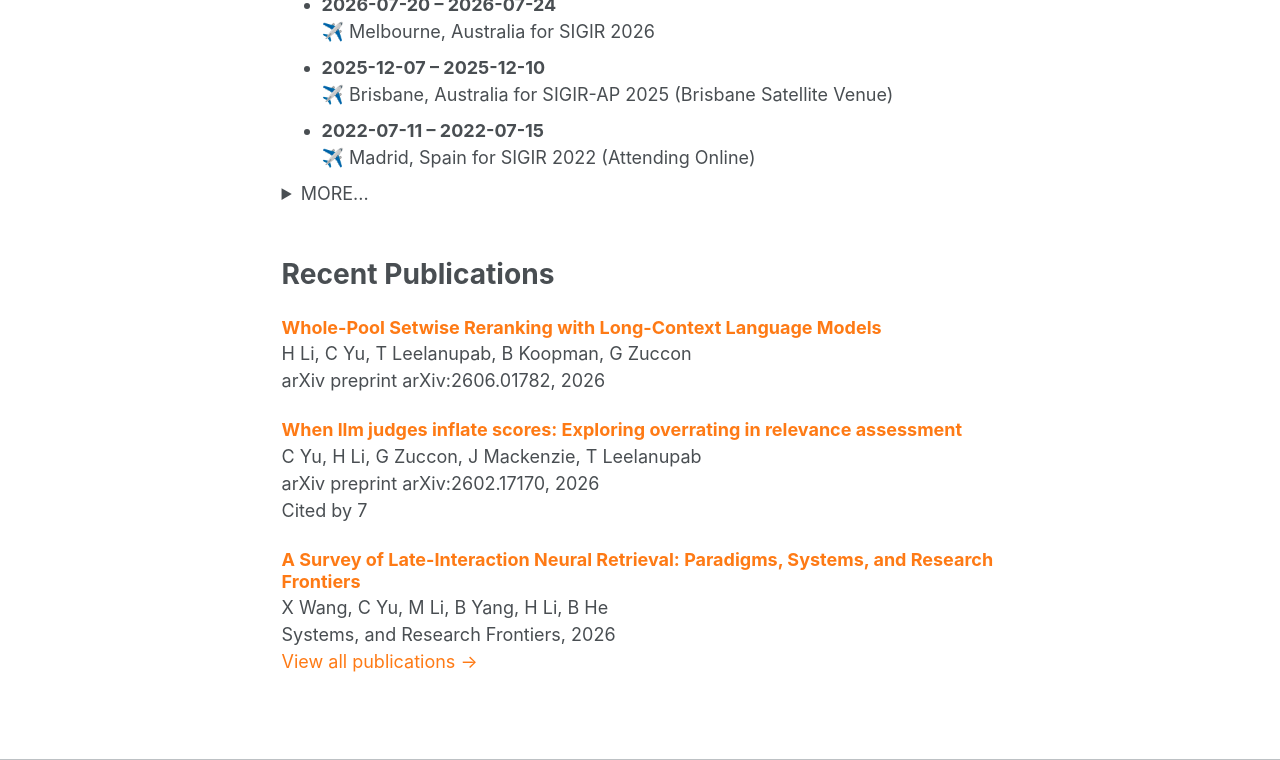
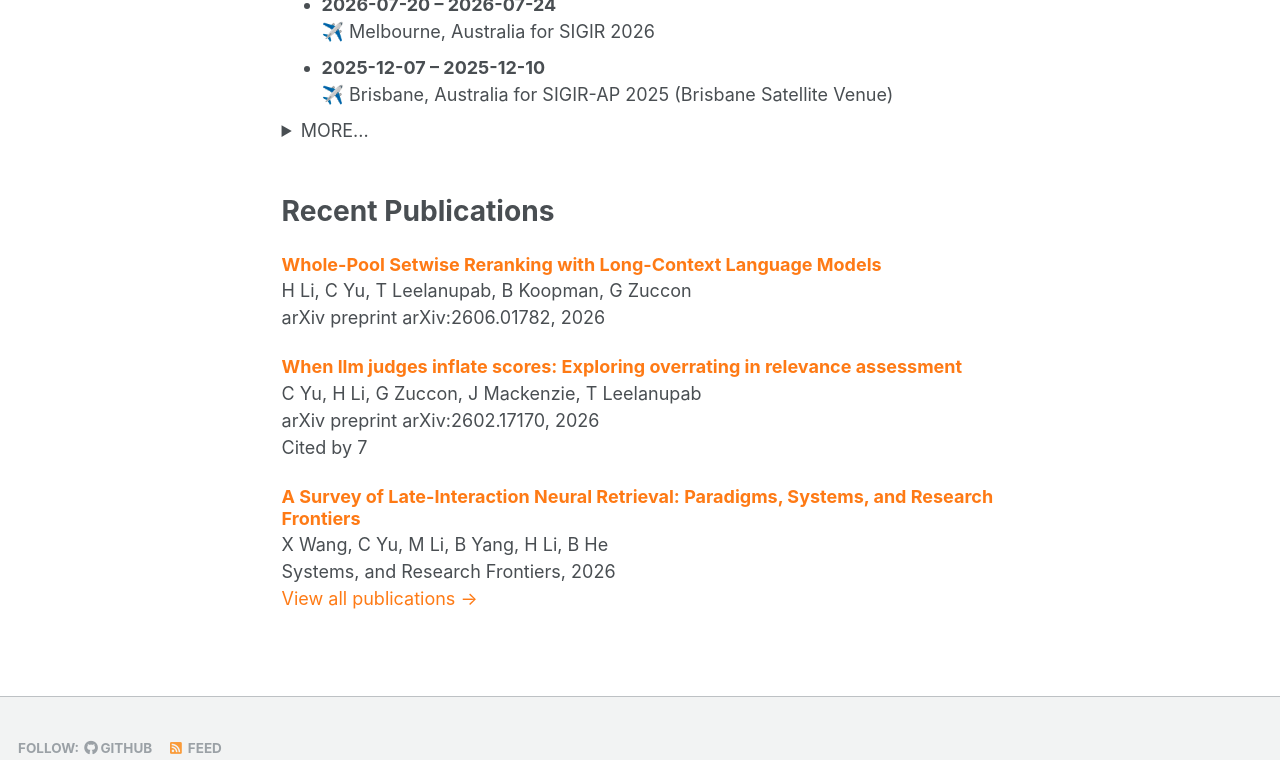
Before and after one commit to chutingyu/chutingyu.github.io, a Jekyll site: the page built from _pages/about.md, in a window 1280 px wide and 900 px high, scrolled down 879 px, cut to the strip 140-900 px from the top of the window. Built offline with Jekyll 4.4.1, drawn with Linux system fonts in a browser that asks for light colours.

Commit message:
remove SIGIR 2022 travel entry

```diff
--- a/_pages/about.md
+++ b/_pages/about.md
@@ -40,8 +40,6 @@ Chuting publishes her research at leading international conferences in Informati
 
 * <b>2025-12-07 – 2025-12-10</b> <br> ✈️ Brisbane, Australia for SIGIR-AP 2025 (Brisbane Satellite Venue)
 
-* <b>2022-07-11 – 2022-07-15</b> <br> ✈️ Madrid, Spain for SIGIR 2022 (Attending Online)
-
 <details class="page__travel">
   <summary>MORE...</summary>
   <ul>
```
